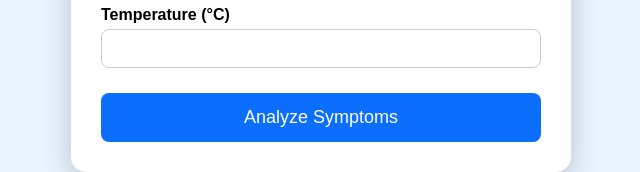
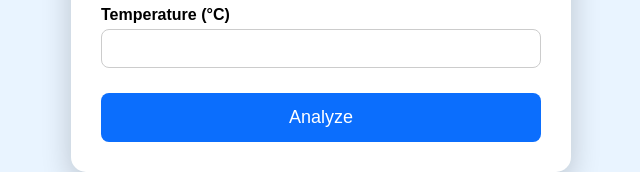
Before and after one commit to Jangam-Vikas/Ai-medical-symptom-checker, a Flask app: page / in a window 1280 px wide. Shown: the part 730-902 px from the top of the page, without its empty margins (319-959 px from the left). Run offline with Flask 3, Linux system fonts and the light colour scheme.

Commit message:
ui updated

```diff
--- a/templates/index.html
+++ b/templates/index.html
@@ -63,7 +63,7 @@ name="temperature">
 
 <button type="submit">
 
-Analyze Symptoms
+Analyze
 
 </button>
 
```
